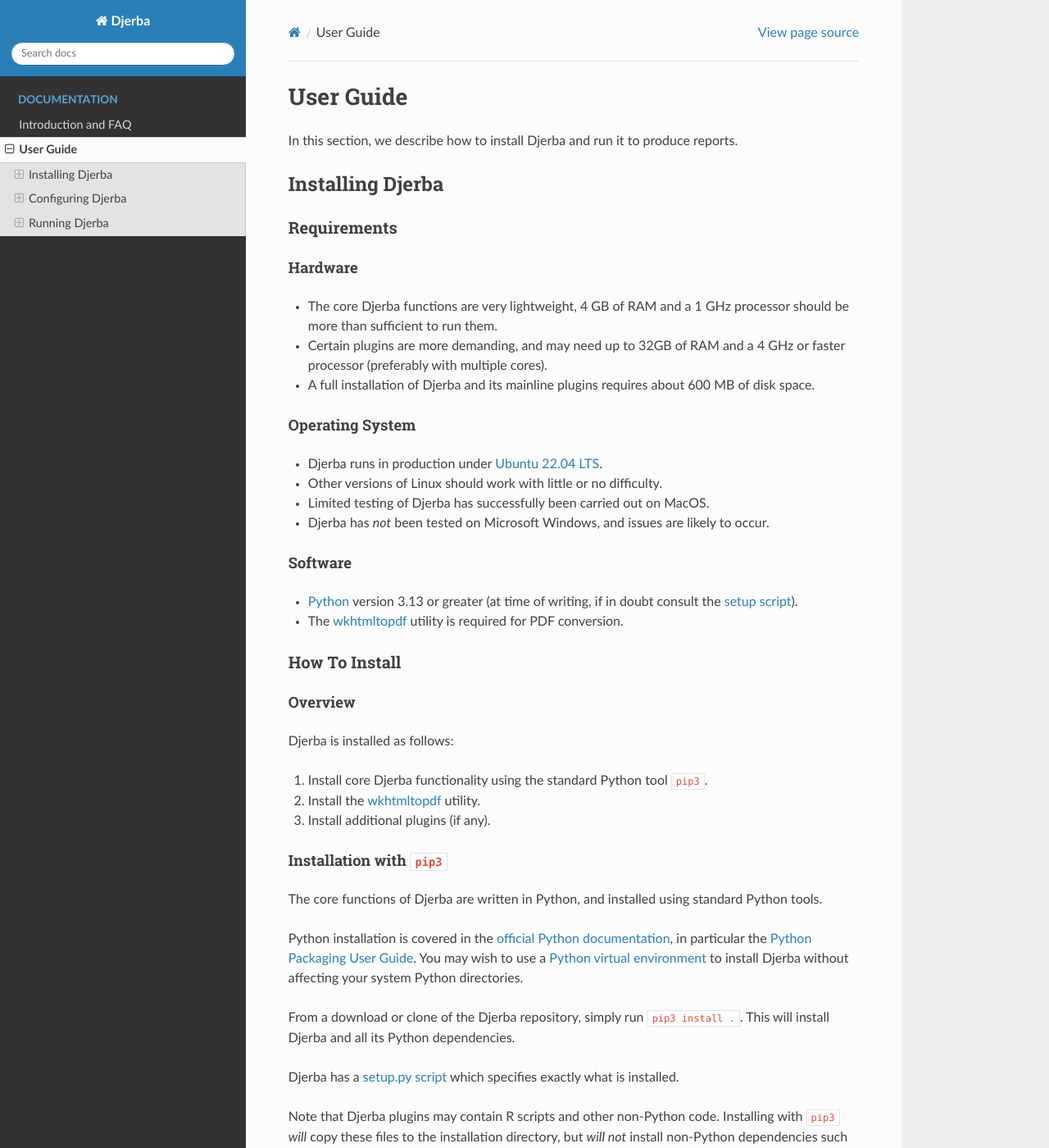
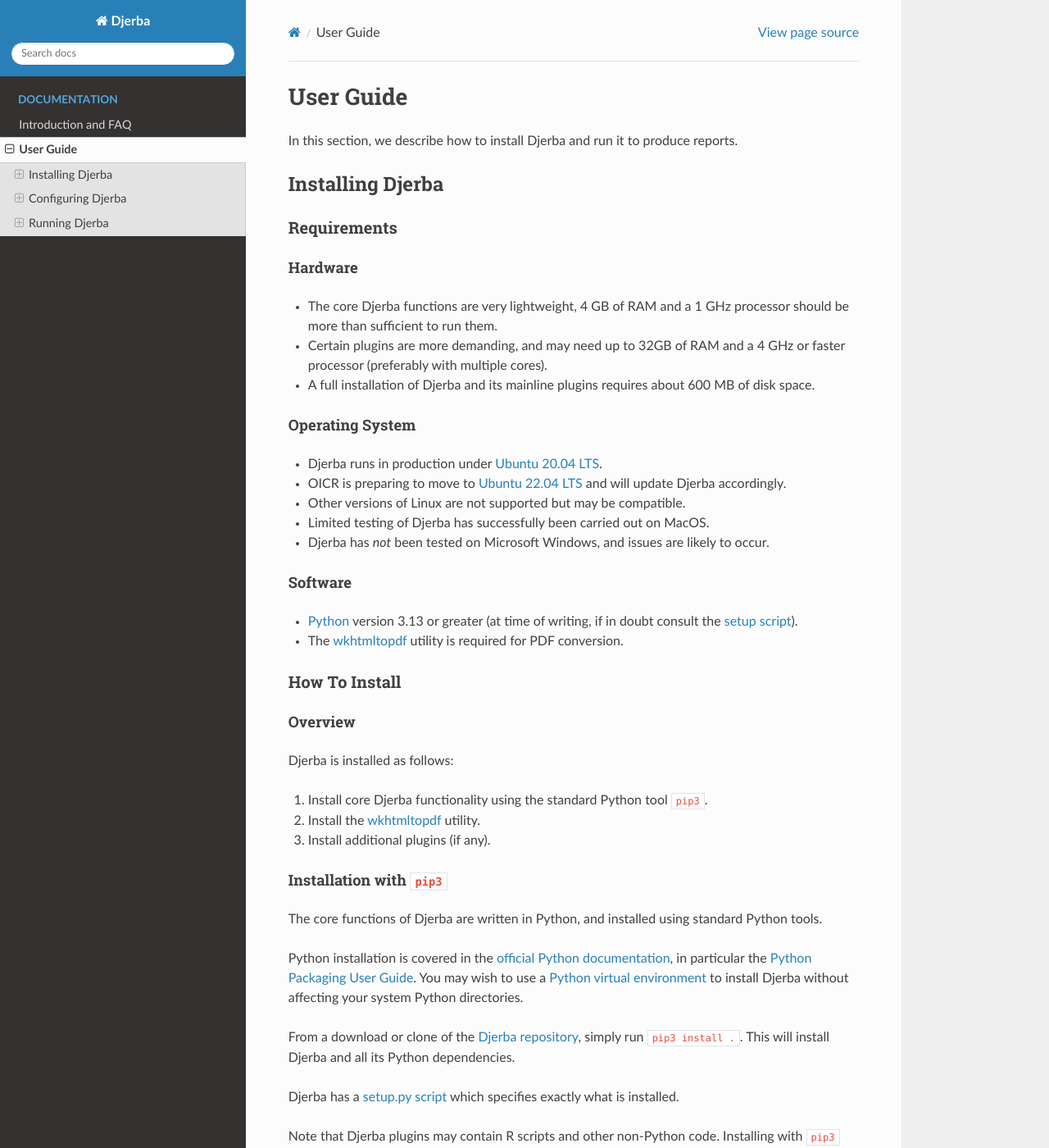
Before and after one commit to oicr-gsi/djerba_docs, a Sphinx documentation site: the page built from source/user_guide/user_guide.rst, in a window 1280 px wide and 1400 px high. Shown: the whole window at 82% size. Built offline with Sphinx 7.4.7 and the Read the Docs theme 3.1.0, drawn with Linux system fonts in a browser that asks for light colours; pages that are not in the unit, such as notebooks, are missing from menus.

Commit message:
update installation requirements

```diff
--- a/source/user_guide/user_guide.rst
+++ b/source/user_guide/user_guide.rst
@@ -21,11 +21,13 @@
 Operating System
 ----------------
 
-- Djerba runs in production under `Ubuntu 22.04 LTS`_.
-- Other versions of Linux should work with little or no difficulty.
+- Djerba runs in production under `Ubuntu 20.04 LTS`_.
+- OICR is preparing to move to `Ubuntu 22.04 LTS`_ and will update Djerba accordingly.
+- Other versions of Linux are not supported but may be compatible.
 - Limited testing of Djerba has successfully been carried out on MacOS.
 - Djerba has *not* been tested on Microsoft Windows, and issues are likely to occur.
 
+.. _Ubuntu 20.04 LTS : https://releases.ubuntu.com/focal/
 .. _Ubuntu 22.04 LTS : https://releases.ubuntu.com/jammy/
 
 Software
@@ -57,12 +59,13 @@
 
 Python installation is covered in the `official Python documentation`_, in particular the `Python Packaging User Guide`_. You may wish to use a `Python virtual environment`_ to install Djerba without affecting your system Python directories.
 
-From a download or clone of the Djerba repository, simply run ``pip3 install .``. This will install Djerba and all its Python dependencies.
+From a download or clone of the `Djerba repository`_, simply run ``pip3 install .``. This will install Djerba and all its Python dependencies.
 
 Djerba has a `setup.py script`_ which specifies exactly what is installed.
 
 Note that Djerba plugins may contain R scripts and other non-Python code. Installing with ``pip3`` *will* copy these files to the installation directory, but *will not* install non-Python dependencies such as R libraries. Any such dependencies must be installed separately by the user. Consult documentation for individual plugins for details.
 
+.. _Djerba repository: https://github.com/oicr-gsi/djerba/tree/main
 .. _official Python documentation: https://docs.python.org/3/
 .. _Python Packaging User Guide: https://packaging.python.org/en/latest/
 .. _Python virtual environment: https://docs.python.org/3/library/venv.html
```
